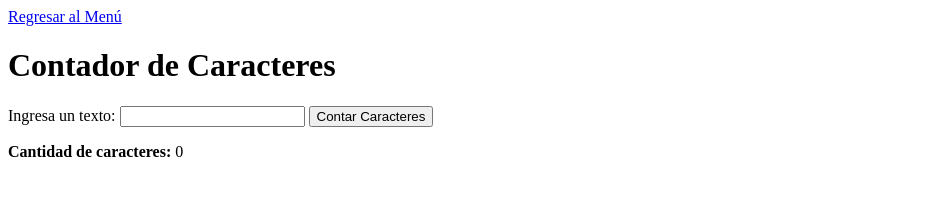
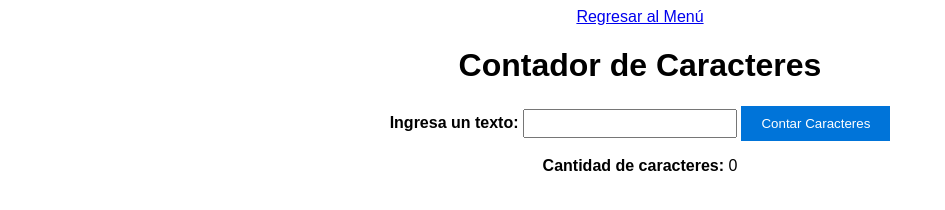
Before and after one commit to 231273214/Taller-JS-CSS-HTML, a plain HTML site: page Trabajo Java/html/contador.html in a window 1280 px wide. Shown: the whole page, without its empty margins (0-945 px from the left). Drawn offline with Linux system fonts and the light colour scheme.

Commit message:
Update contador.html

```diff
--- a/Trabajo Java/html/contador.html
+++ b/Trabajo Java/html/contador.html
@@ -2,7 +2,7 @@
 <html lang="es">
 <head>
     <title>Contador de Caracteres</title>
-     <link rel="stylesheet" type="text/css" href="styles.css">
+     <link rel="stylesheet" type="text/css" href="../css/contador.css">
     <meta charset="UTF-8">
 </head>
 <body>
```
